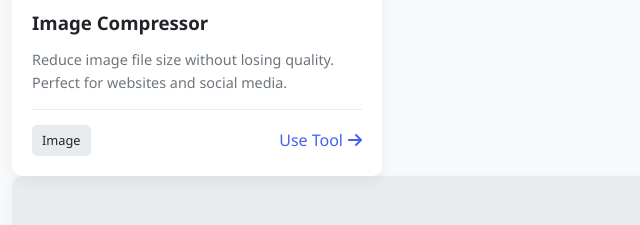
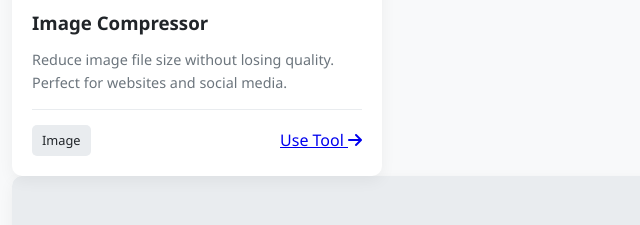
Before and after one commit to krishan00041-lang/Tools, a plain HTML site: page index.html in a window 1280 px wide. Shown: the part 840-1065 px from the top of the page, 48-688 px from the left. Drawn offline with Linux system fonts and the light colour scheme.

Commit message:
Update index.html

```diff
--- a/index.html
+++ b/index.html
@@ -668,7 +668,7 @@
     <p>Reduce image file size without losing quality. Perfect for websites and social media.</p>
     <div class="tool-card-footer">
         <span class="tool-category">Image</span>
-        <a href="/tool/img_compress.html" class="tool-link">Use Tool <i class="fas fa-arrow-right"></i></a>
+        <a href="/tool/img_compress.html" class="/tool/img_compress.html">Use Tool <i class="fas fa-arrow-right"></i></a>
     </div>
 </div>
                     </div>
```
